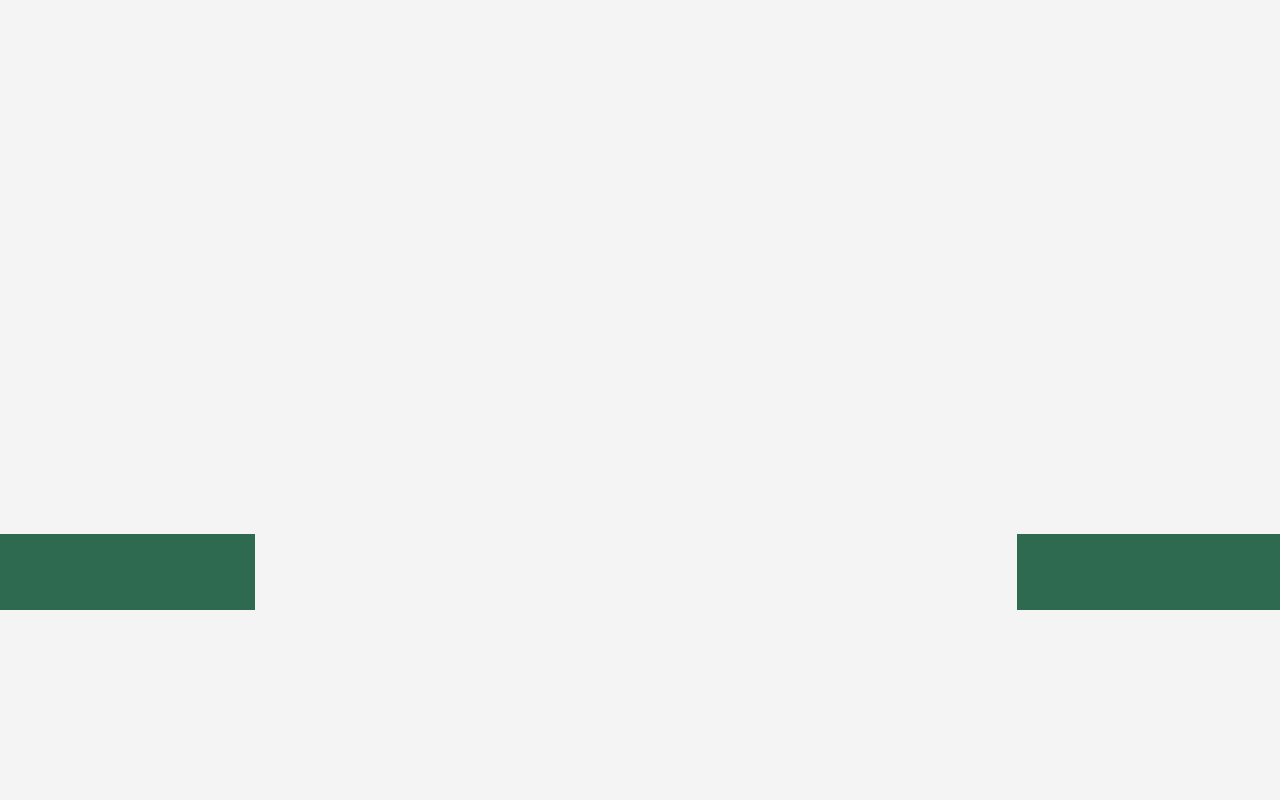
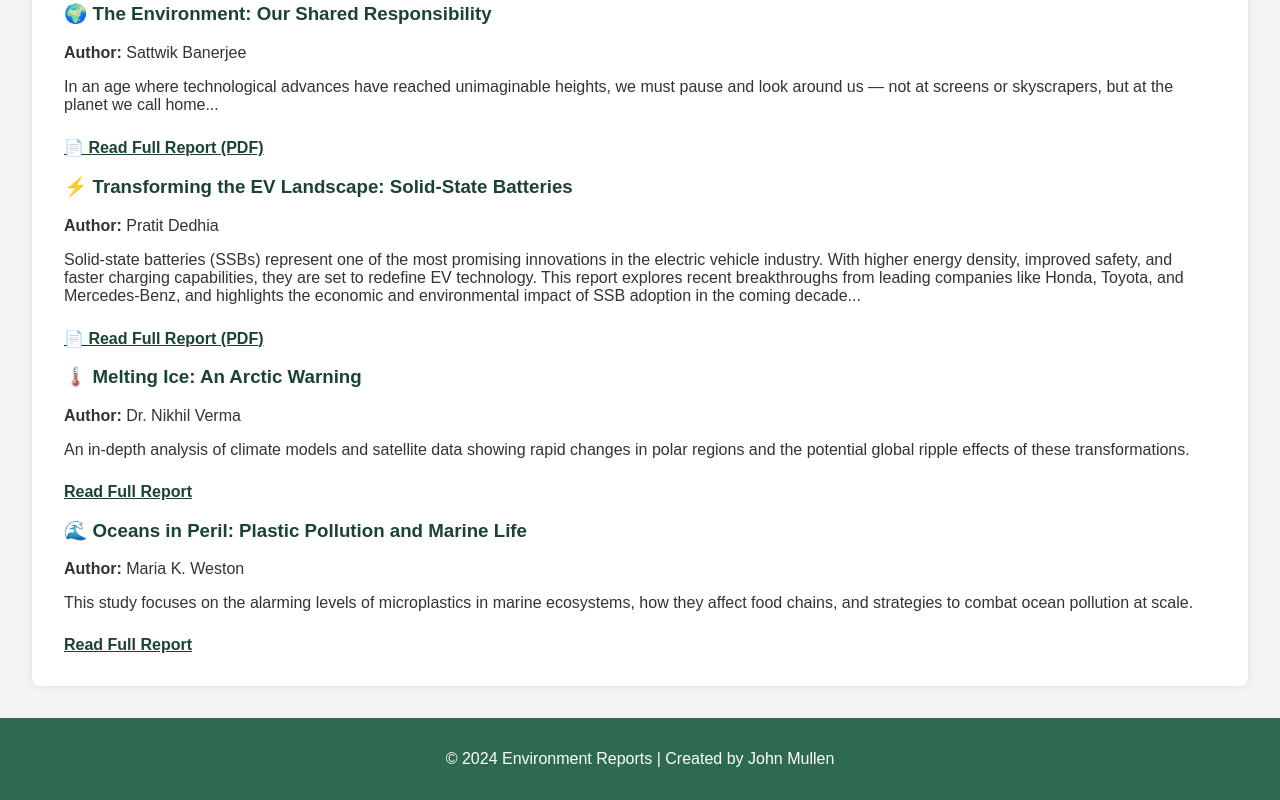
Before and after one commit to Knighthood25/evs-report, a plain HTML site: page index.html in a window 1280 px wide. Shown: the part 1245-2045 px from the top of the page. Before the commit the page ends 1855 px from the top, so only its background shows below. Drawn offline with Linux system fonts and the light colour scheme.

Commit message:
index.html

```diff
--- a/index.html
+++ b/index.html
@@ -106,6 +106,14 @@
 <a href="A065_Satwik_EVS%20Article.pdf" class="read-link" target="_blank" download>
   📄 Read Full Report (PDF)
 </a>
+    <h3>⚡ Transforming the EV Landscape: Solid-State Batteries</h3>
+<p><strong>Author:</strong> Pratit Dedhia</p>
+<p>
+  Solid-state batteries (SSBs) represent one of the most promising innovations in the electric vehicle industry. With higher energy density, improved safety, and faster charging capabilities, they are set to redefine EV technology. This report explores recent breakthroughs from leading companies like Honda, Toyota, and Mercedes-Benz, and highlights the economic and environmental impact of SSB adoption in the coming decade...
+</p>
+<a href="A075_Pratit%20Dedhia.pdf" class="read-link" target="_blank" download>
+  📄 Read Full Report (PDF)
+</a>
 
     <h3>🌡️ Melting Ice: An Arctic Warning</h3>
     <p><strong>Author:</strong> Dr. Nikhil Verma</p>
@@ -119,7 +127,7 @@
   </section>
 
   <footer>
-    <p>&copy; 2025 Environment Reports | Created by John Mullen</p>
+    <p>&copy; 2024 Environment Reports | Created by John Mullen</p>
   </footer>
 
 </body>
```
